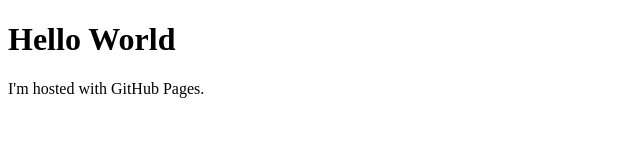
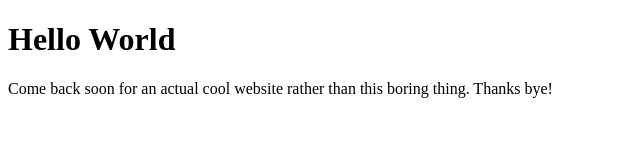
Before and after one commit to bluesootsprite/bluesootsprite.github.io, a plain HTML site: page index.html in a window 1280 px wide. Shown: the whole page, without its empty margins (0-640 px from the left). Drawn offline with Linux system fonts and the light colour scheme.

Commit message:
im so confused

```diff
--- a/index.html
+++ b/index.html
@@ -2,6 +2,8 @@
 <html>
 <body>
 <h1>Hello World</h1>
-<p>I'm hosted with GitHub Pages.</p>
+<p>Come back soon for an actual cool website rather than this boring thing.
+    Thanks bye!
+</p>
 </body>
 </html>
```
